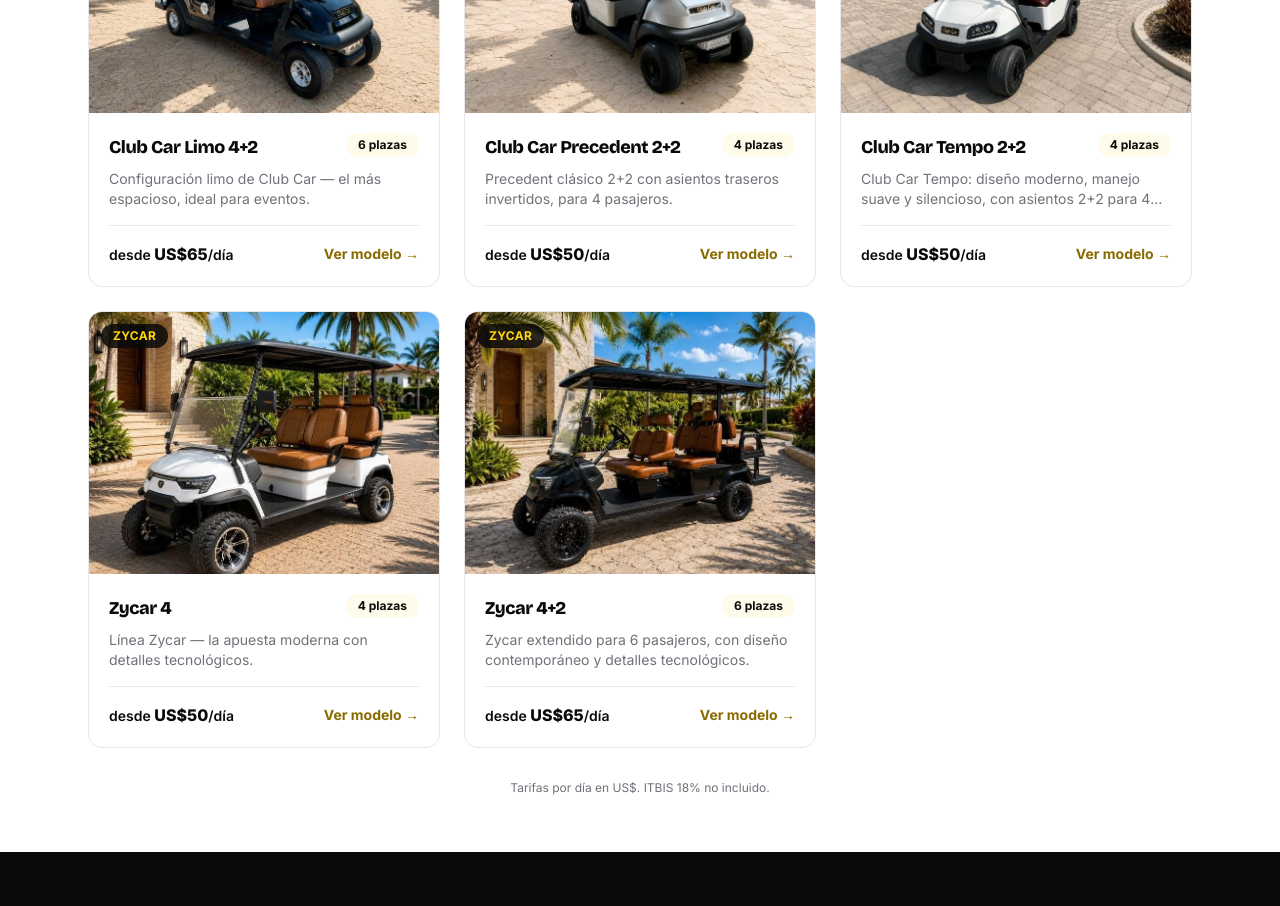
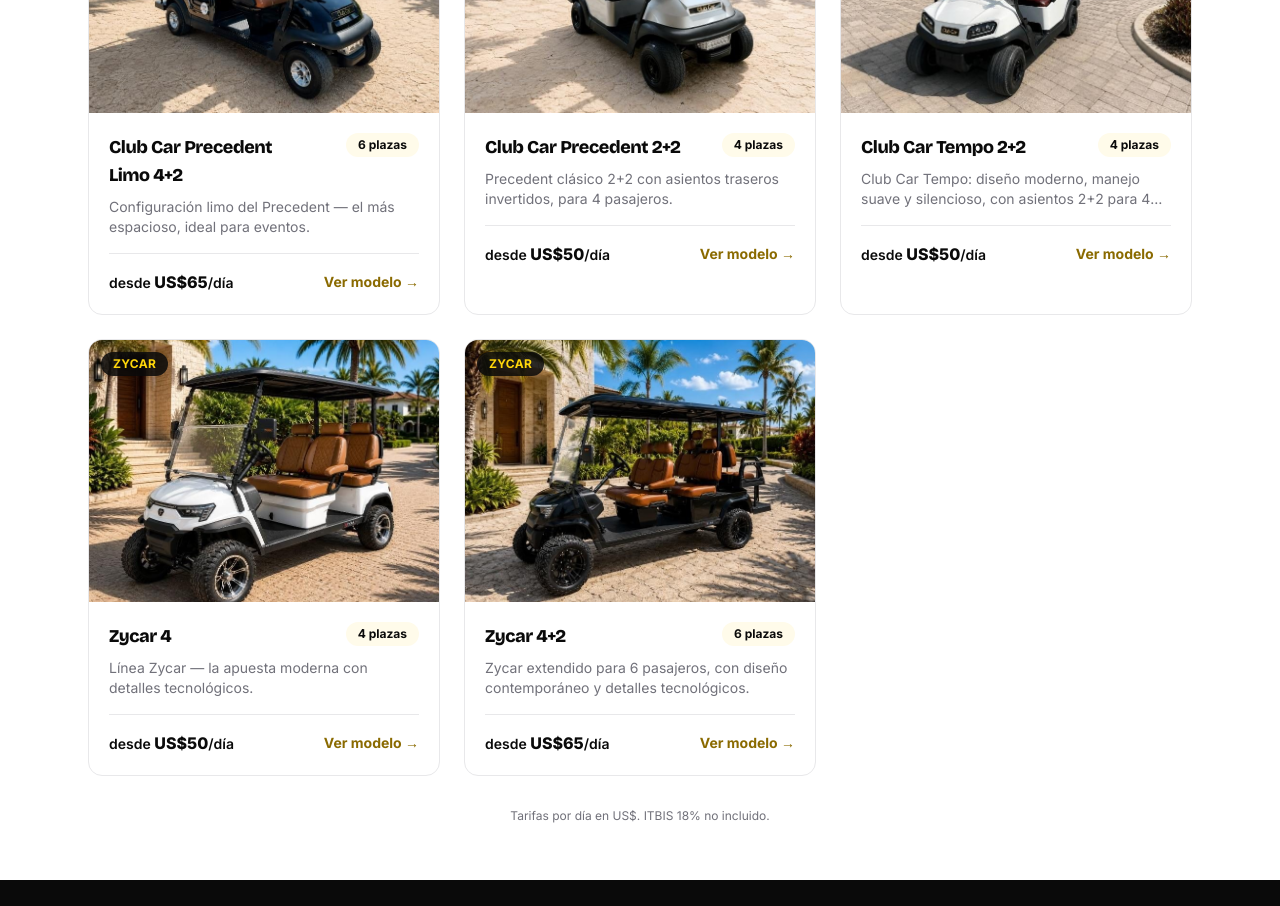
Before and after one commit to kennyrosario18-max/bolt-web, a Next.js app: page /flota in a window 1280 px wide. Shown: the part 1560-2466 px from the top of the page. Built offline with nearby package versions, Linux system fonts and the light colour scheme.

Commit message:
Limo 4+2 renombrado a 'Club Car Precedent Limo 4+2' — Kenny confirma que es el Precedent de 6 plazas (unidades #1002/#1006)
Co-Authored-By: Claude Fable 5 <noreply@anthropic.com>

```diff
--- a/src/content/models.json
+++ b/src/content/models.json
@@ -129,13 +129,13 @@
   },
   {
     "id": "cc-limo-4-2",
-    "name": "Club Car Limo 4+2",
+    "name": "Club Car Precedent Limo 4+2",
     "line": "clubcar",
     "speed": "20–31 km/h",
     "cap": "540 kg",
     "range_lead": "25–40 km",
     "range_li": "60–70 km",
-    "desc": "Configuración limo de Club Car — el más espacioso, ideal para eventos.",
+    "desc": "Configuración limo del Precedent — el más espacioso, ideal para eventos.",
     "pax": 6,
     "batteries": [
       {
--- a/src/content/models.ts
+++ b/src/content/models.ts
@@ -48,7 +48,7 @@ export const DESC_EN: Record<string, string> = {
   "eco-plus-4-2": "6-passenger ECO Plus — maximum comfort for families and groups.",
   "eco-track-4-2": "All-terrain ECO with reinforced suspension and 150 Ah lithium. Seats 6.",
   "eco-sport-4-2": "Extended ECO Sport with a sporty look. Seats 6, up to 540 kg.",
-  "cc-limo-4-2": "Club Car limo configuration — the most spacious, ideal for events.",
+  "cc-limo-4-2": "The Precedent limo configuration \u2014 the most spacious, ideal for events.",
   "cc-precedent-2-2": "Classic Precedent 2+2 with rear-facing seats for 4 passengers.",
   "cc-tempo-2-2": "Club Car Tempo: modern design, smooth quiet ride, 2+2 seats for 4.",
   "zycar-4": "The Zycar line — a modern build with tech details. Seats 4 passengers in comfort.",
```
